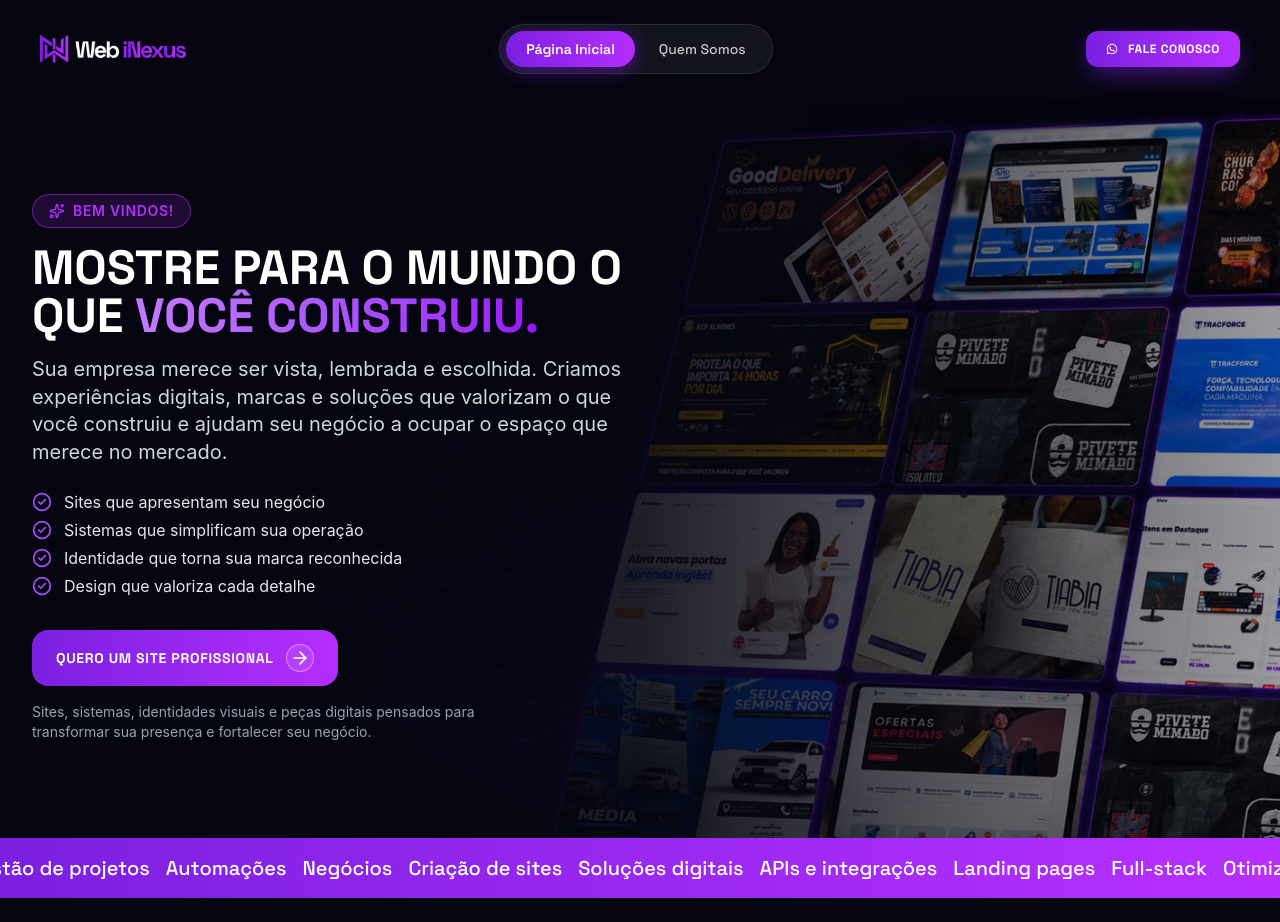
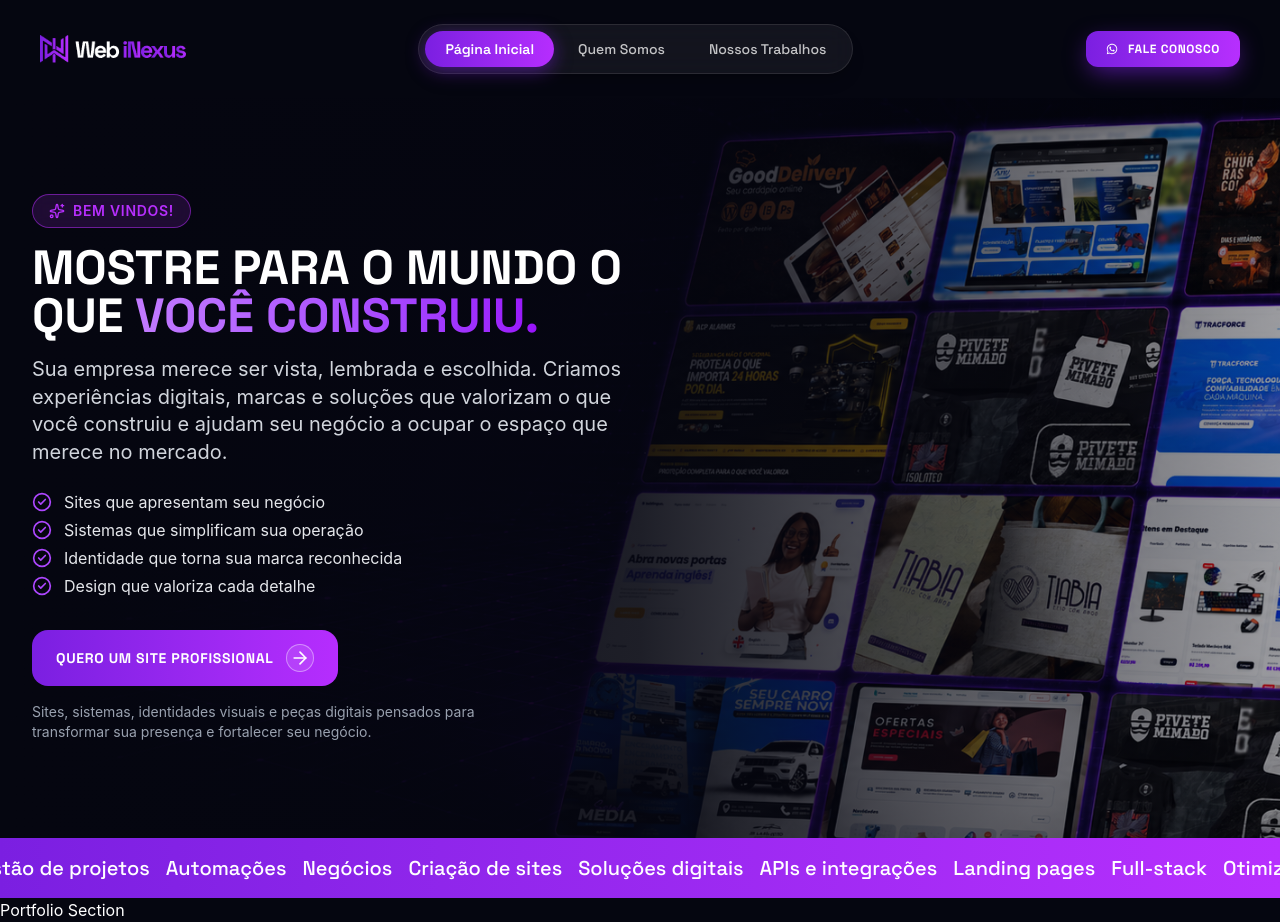
Before and after one commit to ujhessie/webinexus, a React (Vite) app: page / in a window 1280 px wide. Before the commit the page ends 898 px from the top, so only its background shows below. Built offline with nearby package versions, Linux system fonts and the light colour scheme.

Commit message:
Arquivo vercel adicionado

```diff
--- a/src/sites/webinexus/index.jsx
+++ b/src/sites/webinexus/index.jsx
@@ -10,6 +10,7 @@ export const WebInexusSite = () => {
                 links={{
                     "Página Inicial": "/",
                     "Quem Somos": "/quem-somos",
+                    "Nossos Trabalhos": "/portfolio"
                 }}
             />
             <Outlet />
--- a/src/sites/webinexus/pages/HomePage.jsx
+++ b/src/sites/webinexus/pages/HomePage.jsx
@@ -8,6 +8,7 @@ export const HomePage = () => {
         <>
             <HeroSection />
             <MarqueeSection />
+            <PortfolioSection />
         </>
     );
 };
@@ -103,3 +104,7 @@ const MarqueeSection = ({ reverse = false }) => {
         </section>
     );
 };
+
+const PortfolioSection = () => {
+    return <>Portfolio Section</>;
+};
--- /dev/null
+++ b/src/sites/webinexus/pages/PortfolioPage/PortfolioPage.jsx
@@ -0,0 +1,5 @@
+// Por enquanto vamos focar no sistema de buscar projetos e mostrar em uma seção podendo filtrar os mesmos
+
+export const PortfolioPage = () => {
+    return (<div></div>);
+}
--- a/src/sites/webinexus/routes.jsx
+++ b/src/sites/webinexus/routes.jsx
@@ -1,6 +1,7 @@
 import { createBrowserRouter } from "react-router-dom";
 import { WebInexusSite } from "./index";
 import { HomePage } from "./pages/HomePage";
+import { PortfolioPage } from "./pages/PortfolioPage/PortfolioPage";
 
 export const rotasWebInexus = createBrowserRouter([
     {
@@ -15,6 +16,10 @@ export const rotasWebInexus = createBrowserRouter([
                 path: "/quem-somos",
                 element: <h3>Rota quem somos (Em desenvolvimento )</h3>,
             },
+             {
+                path: "/portfolio",
+                element: <PortfolioPage/>,
+            },
             {
                 path: "*",
                 element: <h3>Página 404 (Em desenvolvimento)</h3>,
```
Also changed, not shown: vercel.json (added).
